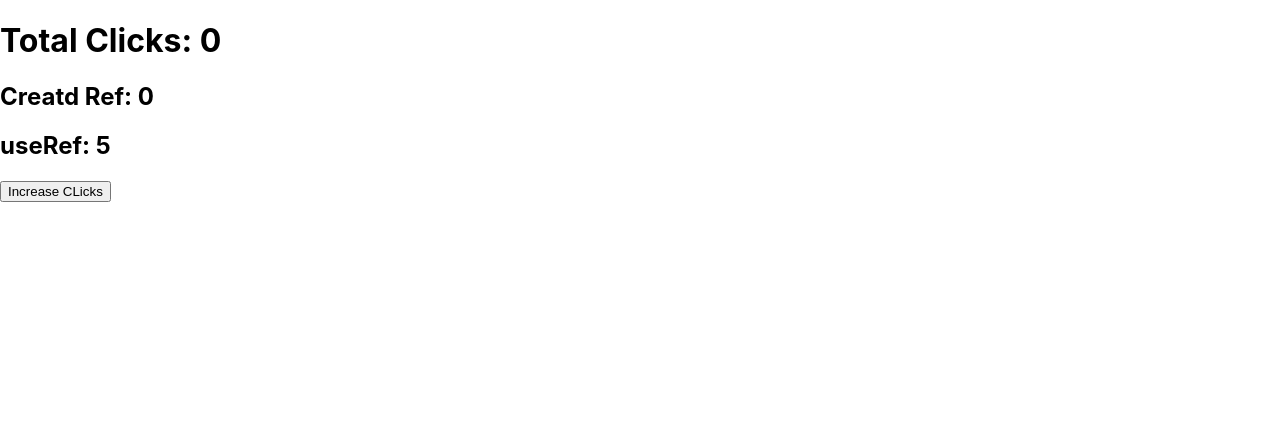
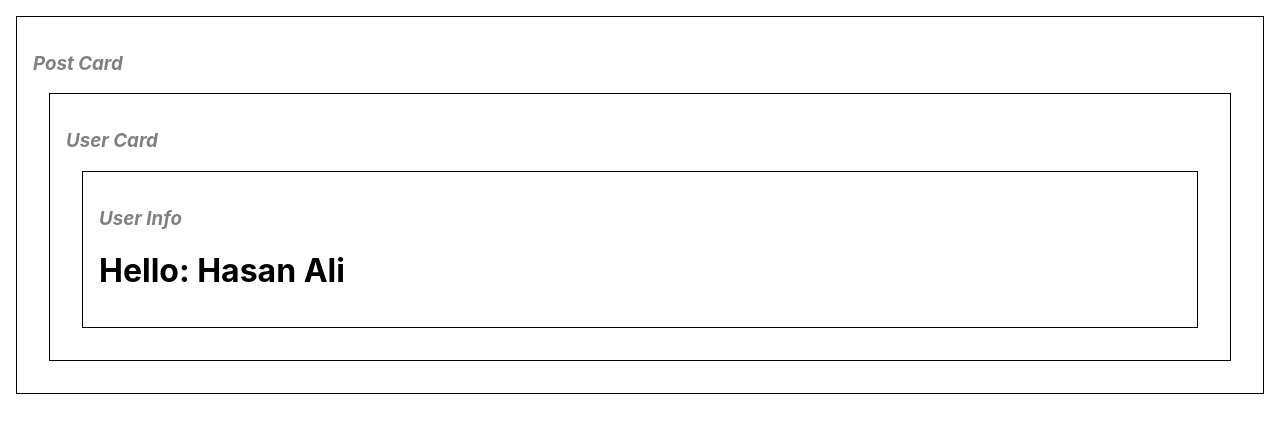
Before and after one commit to WatheqAlshowaiter/ReactForBegginers, a React (Create React App) app: page / in a window 1280 px wide. Shown: the top 432 px of the page. Built offline with nearby package versions, Linux system fonts and the light colour scheme.

Commit message:
6 - useContext Hook

```diff
--- a/src/App.js
+++ b/src/App.js
@@ -1,11 +1,20 @@
 import React from "react";
 import logo from "./logo.svg";
 import "./App.css";
-import CounterRef from "./CounterRef";
+import PostCard from "./PostCard";
+import UserContext from "./UserContext";
+
+const user = {
+	name: "Hasan Ali",
+};
 function App() {
-	const [toggleCounter, setToggleCounter] = React.useState(true);
-
-	return <>{toggleCounter && <CounterRef />}</>;
+	return (
+		<>
+			<UserContext.Provider value={user}>
+				<PostCard/>
+			</UserContext.Provider>
+		</>
+	);
 }
 
 export default App;
--- /dev/null
+++ b/src/PostCard.jsx
@@ -0,0 +1,12 @@
+import React from "react";
+import UserCard from "./UserCard";
+import "./card-syles.css";
+
+export default function PostCard() {
+	return (
+		<div className="post-card">
+			<h3>Post Card</h3>
+			<UserCard />
+		</div>
+	);
+}
--- /dev/null
+++ b/src/UserCard.jsx
@@ -0,0 +1,11 @@
+import React from "react";
+import UserInfo from "./UserInfo";
+
+export default function UserCard() {
+	return (
+		<div className="user-card">
+			<h3>User Card</h3>
+			<UserInfo />
+		</div>
+	);
+}
--- /dev/null
+++ b/src/UserContext.jsx
@@ -0,0 +1,5 @@
+import React from "react";
+
+const UserContext = React.createContext();
+
+export default UserContext;
--- /dev/null
+++ b/src/UserInfo.jsx
@@ -0,0 +1,12 @@
+import React from "react";
+import UserContext from "./UserContext";
+
+export default function UserInfo() {
+	let user = React.useContext(UserContext);
+	return (
+		<div className="user-info">
+			<h3>User Info</h3>
+			<h1>Hello: {user.name}</h1>
+		</div>
+	);
+}
--- /dev/null
+++ b/src/card-syles.css
@@ -0,0 +1,12 @@
+.post-card,
+.user-card,
+.user-info {
+	border: 1px black solid;
+	padding: 1rem;
+	margin: 1rem;
+}
+
+.post-card h3 {
+	font-style: italic;
+    color: gray;
+}
```
